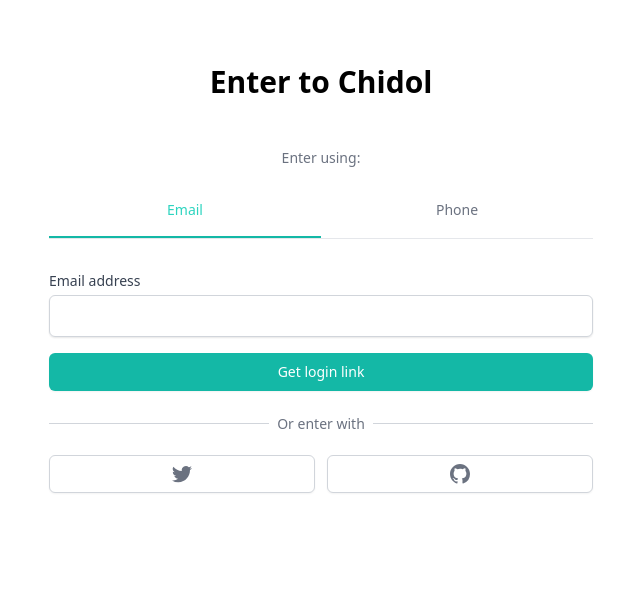
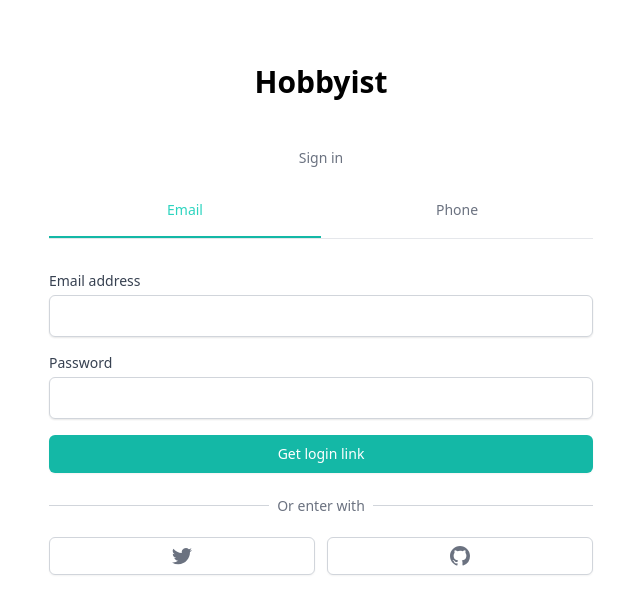
Before and after one commit to JeremyDev87/chidol-market, a Next.js app: page /enter in a window 1280 px wide. Shown: the top 614 px of the page, without its empty margins (319-959 px from the left). Built offline with nearby package versions, Linux system fonts and the light colour scheme.

Commit message:
<style>: Create Password Input - 로그인 화면 패스워드 입력창 생성

```diff
--- a/components/input.tsx
+++ b/components/input.tsx
@@ -4,7 +4,7 @@ interface InputProps {
 	label: string;
 	name: string;
 	type?: string;
-	kind?: "text" | "phone" | "price";
+	kind?: "text" | "phone" | "price" | "password" | "email";
 	register?: UseFormRegisterReturn;
 	required: boolean;
 	// [key: string]: any;
@@ -68,6 +68,30 @@ export default function Input({
 					/>
 				</div>
 			) : null}
+			{kind === "password" ? (
+				<div className="flex rounded-md shadow-sm">
+					<input
+						id={name}
+						{...register}
+						required={required}
+						{...rest}
+						type="password"
+						className="appearance-none w-full px-3 py-2 border border-gray-300 rounded-md shadow-sm placeholder-gray-400 focus:outline-none focus:ring-teal-500 focus:border-teal-500"
+					/>
+				</div>
+			) : null}
+			{kind === "email" ? (
+				<div className="flex rounded-md shadow-sm">
+					<input
+						id={name}
+						{...register}
+						required={required}
+						{...rest}
+						type="email"
+						className="appearance-none w-full px-3 py-2 border border-gray-300 rounded-md shadow-sm placeholder-gray-400 focus:outline-none focus:ring-teal-500 focus:border-teal-500"
+					/>
+				</div>
+			) : null}
 		</div>
 	);
 }
--- a/pages/enter.tsx
+++ b/pages/enter.tsx
@@ -10,6 +10,7 @@ import { useRouter } from "next/router";
 interface EnterForm {
 	email?: string;
 	phone?: string;
+	password: string;
 }
 interface TokenForm {
 	token: string;
@@ -51,7 +52,7 @@ const Enter: NextPage = () => {
 
 	return (
 		<div className="mt-16 px-4">
-			<h3 className="text-3xl font-bold text-center">Enter to Chidol</h3>
+			<h3 className="text-3xl font-bold text-center">Hobbyist</h3>
 			<div className="mt-12">
 				{data?.ok ? (
 					<form
@@ -74,7 +75,7 @@ const Enter: NextPage = () => {
 						{" "}
 						<div className="flex flex-col items-center">
 							<h5 className="text-sm text-gray-500 font-medium">
-								Enter using:
+								Sign in
 							</h5>
 							<div className="grid  border-b  w-full mt-8 grid-cols-2 ">
 								<button
@@ -113,6 +114,7 @@ const Enter: NextPage = () => {
 									name="email"
 									label="Email address"
 									type="email"
+									kind="email"
 									required
 								/>
 							) : null}
@@ -128,6 +130,16 @@ const Enter: NextPage = () => {
 									required
 								/>
 							) : null}
+							<Input
+								register={register("password", {
+									required: true,
+								})}
+								name="password"
+								label="Password"
+								type="text"
+								kind="password"
+								required
+							/>
 							{method === "email" ? (
 								<Button
 									text={
```
